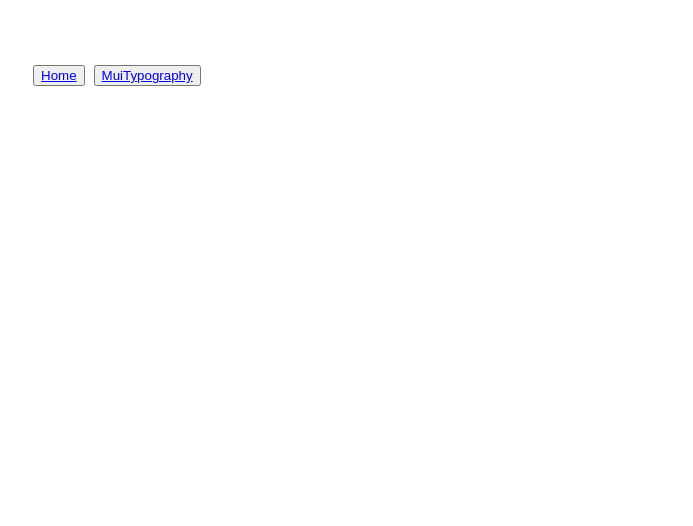
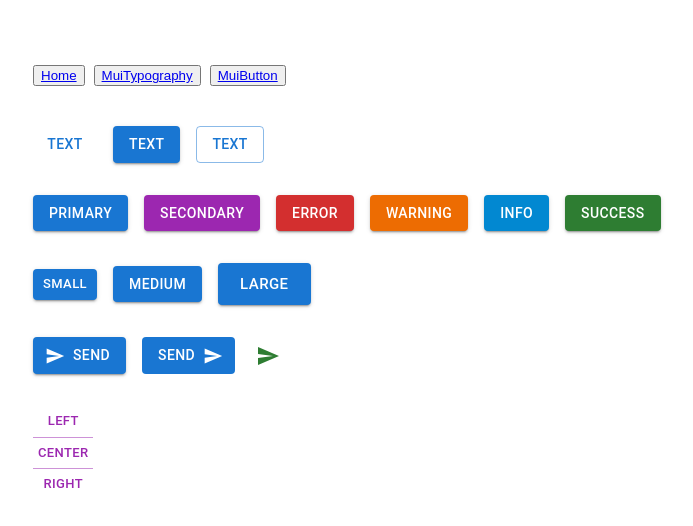
Before and after one commit to 0-mayurkaretha/React_MUI, a React (Create React App) app: page /MuiButton in a window 1280 px wide. Before the commit this address had no page. Shown: the top 526 px of the page, without its empty margins (31-724 px from the left). Built offline with nearby package versions, Linux system fonts and the light colour scheme.

Commit message:
Button Group

```diff
--- a/src/App.tsx
+++ b/src/App.tsx
@@ -2,6 +2,7 @@
 import { BrowserRouter, Routes, Route, Link } from "react-router-dom";
 import './App.css';
 import MuiTypography from './components/MuiTypography';
+import MuiButton from './components/MuiButton';
 
 function App() {
   return (
@@ -9,8 +10,10 @@
       <BrowserRouter>
         <button><Link to="/">Home</Link></button>&nbsp;&nbsp;
         <button><Link to="/MuiTypography">MuiTypography</Link></button>&nbsp;&nbsp;
+        <button><Link to="/MuiButton">MuiButton</Link></button>&nbsp;&nbsp;
         <Routes>
           <Route path="/MuiTypography" element={<MuiTypography />} />
+          <Route path="/MuiButton" element={<MuiButton />} />
         </Routes>
       </BrowserRouter>
     </div>
--- /dev/null
+++ b/src/components/MuiButton.tsx
@@ -0,0 +1,49 @@
+import React from "react"
+import {Stack, Button, IconButton, ButtonGroup} from "@mui/material"
+import SendIcon from '@mui/icons-material/Send';
+
+const MuiButton = () => {
+  return (
+    <div>
+      <br/><br/>
+      <Stack spacing={4}>
+        <Stack spacing={2} direction='row'>
+          <Button variant='text' href='https://google.com'>Text</Button>
+          <Button variant='contained'>Text</Button>
+          <Button variant='outlined'>Text</Button>
+        </Stack>
+
+        <Stack spacing={2} direction='row'>
+          <Button variant='contained' color='primary'>Primary</Button>
+          <Button variant='contained' color='secondary'>Secondary</Button>
+          <Button variant='contained' color='error'>Error</Button>
+          <Button variant='contained' color='warning'>Warning</Button>
+          <Button variant='contained' color='info'>Info</Button>
+          <Button variant='contained' color='success'>Success</Button>
+        </Stack>
+
+        <Stack display='block' spacing={2} direction='row'>
+          <Button variant='contained' size='small'>Small</Button>
+          <Button variant='contained' size='medium'>Medium</Button>
+          <Button variant='contained' size='large'>Large</Button>
+        </Stack>
+
+        <Stack spacing={2} direction='row'>
+          <Button variant='contained' startIcon={<SendIcon />} disableRipple>Send</Button>
+          <Button variant='contained' endIcon={<SendIcon />} disableElevation>Send</Button>
+          <IconButton color='success' size='small' onClick={() => alert('clicked!')}> <SendIcon /> </IconButton>
+        </Stack>
+
+        <Stack display='block' spacing={2} >
+          <ButtonGroup variant='text' orientation='vertical' size='small' color='secondary' aria-label='alignment button group'>
+            <Button onClick={() => alert('Left clicked!')}>Left</Button>
+            <Button onClick={() => alert('Center clicked!')}>Center</Button>
+            <Button onClick={() => alert('Right clicked!')}>Right</Button>
+          </ButtonGroup>
+        </Stack>
+      </Stack>
+    </div>
+  )
+};
+
+export default MuiButton;
```
